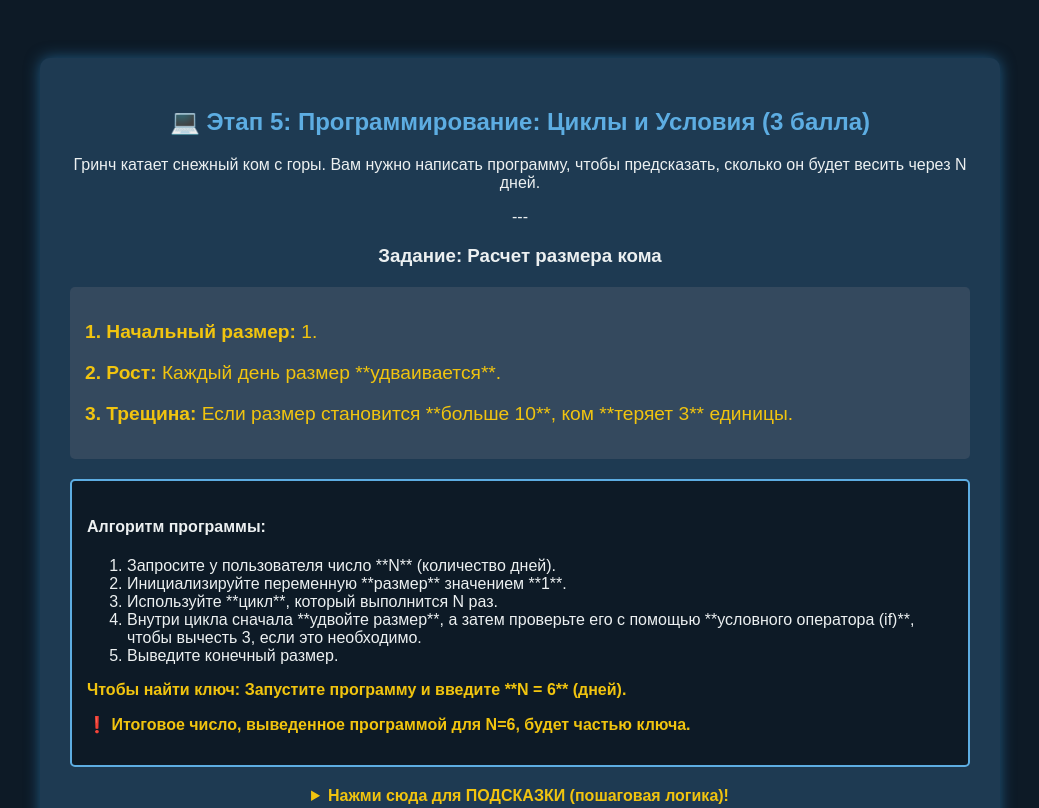
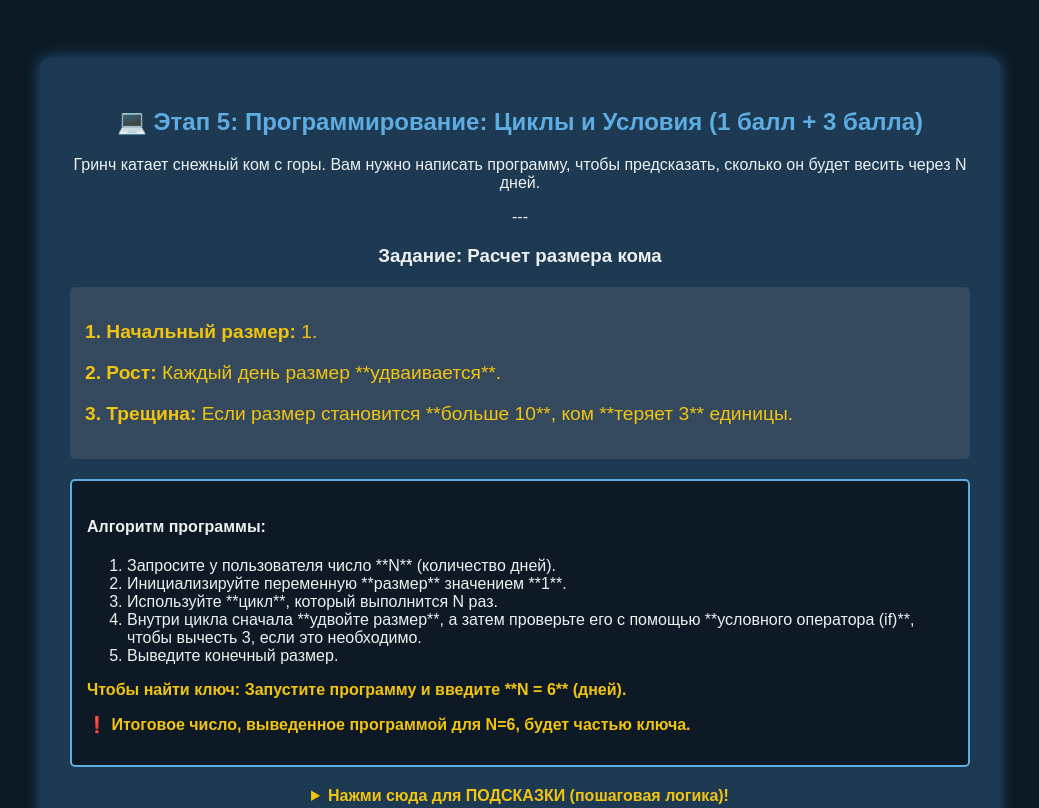
Before and after one commit to ITCubeAngarsk/NovogodniyPerepoloh, a plain HTML site: page challenges/m5.html in a window 1280 px wide. Shown: the top 808 px of the page, without its empty margins (120-1159 px from the left). Drawn offline with Linux system fonts and the light colour scheme.

Commit message:
Update m5.html

```diff
--- a/challenges/m5.html
+++ b/challenges/m5.html
@@ -42,7 +42,7 @@
 <body>
 
     <div class="challenge-box">
-        <h2>💻 Этап 5: Программирование: Циклы и Условия (3 балла)</h2>
+        <h2>💻 Этап 5: Программирование: Циклы и Условия (1 балл + 3 балла)</h2>
         <p>Гринч катает снежный ком с горы. Вам нужно написать программу, чтобы предсказать, сколько он будет весить через N дней.</p>
 
         ---
@@ -90,4 +90,5 @@
     <p>Нажмите <a href="../index.html" style="color: #f1c40f;">сюда</a>, чтобы вернуться на Главную Карту и ввести ключ.</p>
 
 </body>
+
 </html>
```
